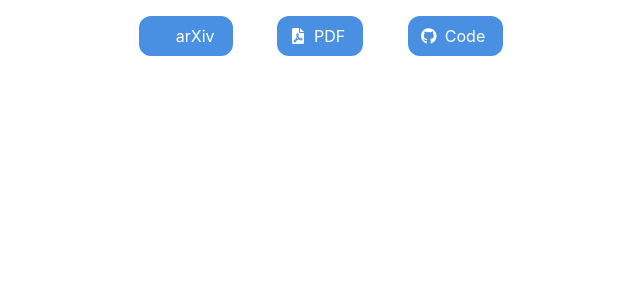
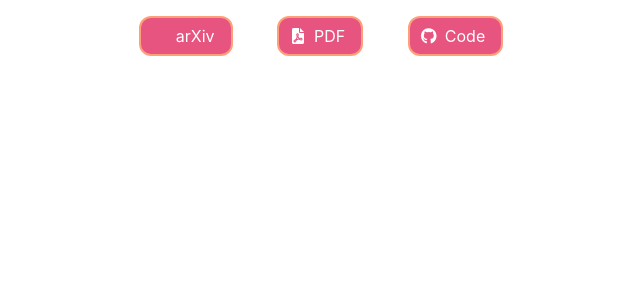
Before and after one commit to suyamat/suyamat.github.io, a Jekyll site: the page proj_elements/button.html, which Jekyll copies as it is, in a window 1280 px wide. Shown: the top 300 px of the page, without its empty margins (319-959 px from the left). Built offline with Jekyll 4.4.1, drawn with Linux system fonts in a browser that asks for light colours; a style sheet for code colours, icons or effects is not loaded.

Commit message:
Modity background of button

```diff
--- a/proj_elements/button.html
+++ b/proj_elements/button.html
@@ -12,12 +12,12 @@
   <style>
     /* CSS変数で色や角丸の値を管理 */
     :root {
-      --btn-border-radius: 12px;       /* ボタンの角の丸み */
-      --btn-border-color: #4a90e2;       /* 枠の色 */
-      --btn-bg-color: #4a90e2;           /* ボタン内部の背景色 */
-      --btn-text-color: #ffffff;         /* テキストの色 */
-      --btn-hover-bg-color: #357ABD;     /* ホバー時の背景色 */
-      --btn-hover-border-color: #357ABD; /* ホバー時の枠の色 */
+      --btn-border-radius: 12px;          /* ボタンの角の丸み */
+      --btn-border-color: #ffa07a;          /* 枠の色 */
+      --btn-bg-color: #e75480;          /* 背景を透明に */
+      --btn-text-color: #fff;            /* テキストの色 */
+      --btn-hover-bg-color: rgba(74,144,226,0.1); /* ホバー時の薄い背景色 */
+      --btn-hover-border-color: #ffa07a;    /* ホバー時の枠の色 */
     }
 
     /* 独自スタイル：ボタン間の余白を追加 */
@@ -29,6 +29,20 @@
       margin: 0 20px;
     }
 
+        /* ページ全体の背景も透明に（必要に応じて設定） */
+    body {
+      background-color: transparent;
+    }
+
+    /* ボタンを囲むコンテナの背景を透明に */
+    .btn-cluster {
+      text-align: center;
+      margin: 1em 0;
+      background-color: transparent;
+    }
+    .btn-cluster a {
+      margin: 0 20px;
+    }
     /* ボタンの枠の形状と内部の色の変更 */
     .button {
       border-radius: var(--btn-border-radius);
```
Also changed, not shown: other parts of proj_elements/button.html (+1 -1 lines).
